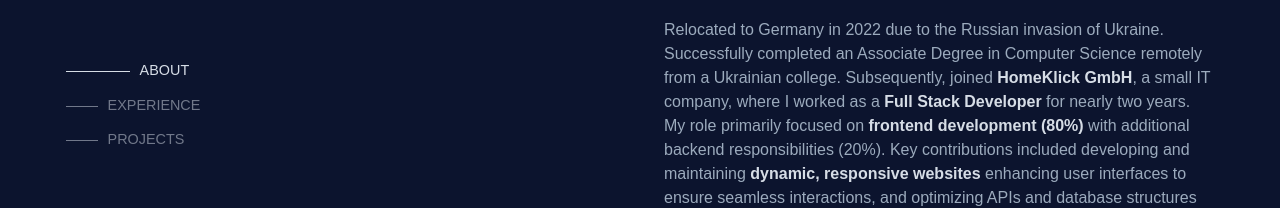
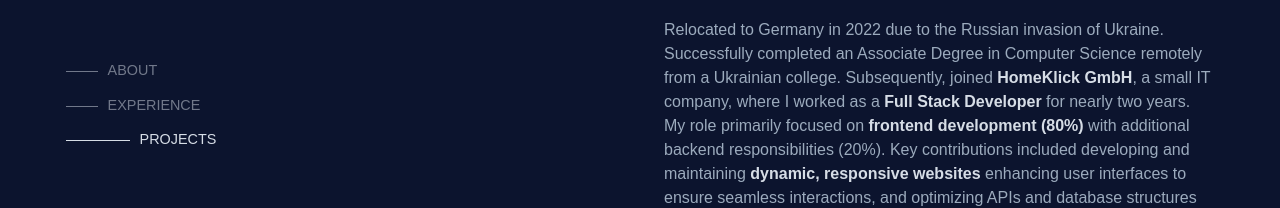
Before and after one commit to Illmix/illia-chaban, a React (Vite) app: page / in a window 1280 px wide. Shown: the part 198-406 px from the top of the page. Built offline with nearby package versions, Linux system fonts and the light colour scheme.

Commit message:
change active nav button depend on observe section

```diff
--- a/src/sections/left-side/components/header/components/nav-menu/NavMenu.tsx
+++ b/src/sections/left-side/components/header/components/nav-menu/NavMenu.tsx
@@ -1,13 +1,19 @@
 import NavItem from "./NavItem.tsx";
-import {useState} from "react";
+import {useEffect, useState} from "react";
+import useAppSelector from "../../../../../../hooks/useAppSelector.tsx";
 
 const navigationButtons = [{label: 'About', link: '#about'}, {label: 'Experience', link: '#experience'}, {label: 'Projects', link: '#projects'}]
 const NavMenu = () => {
+    const activeSection = useAppSelector(state => state.observer.activeSection)
     const [activeLink, setActiveLink] = useState('#about');
 
     const handleNavClick = (link: string) => {
         setActiveLink(link);
     };
+
+    useEffect(() => {
+        setActiveLink(`#${activeSection}`)
+    }, [activeSection])
 
     return (
         <ul className="nav-menu">
```
